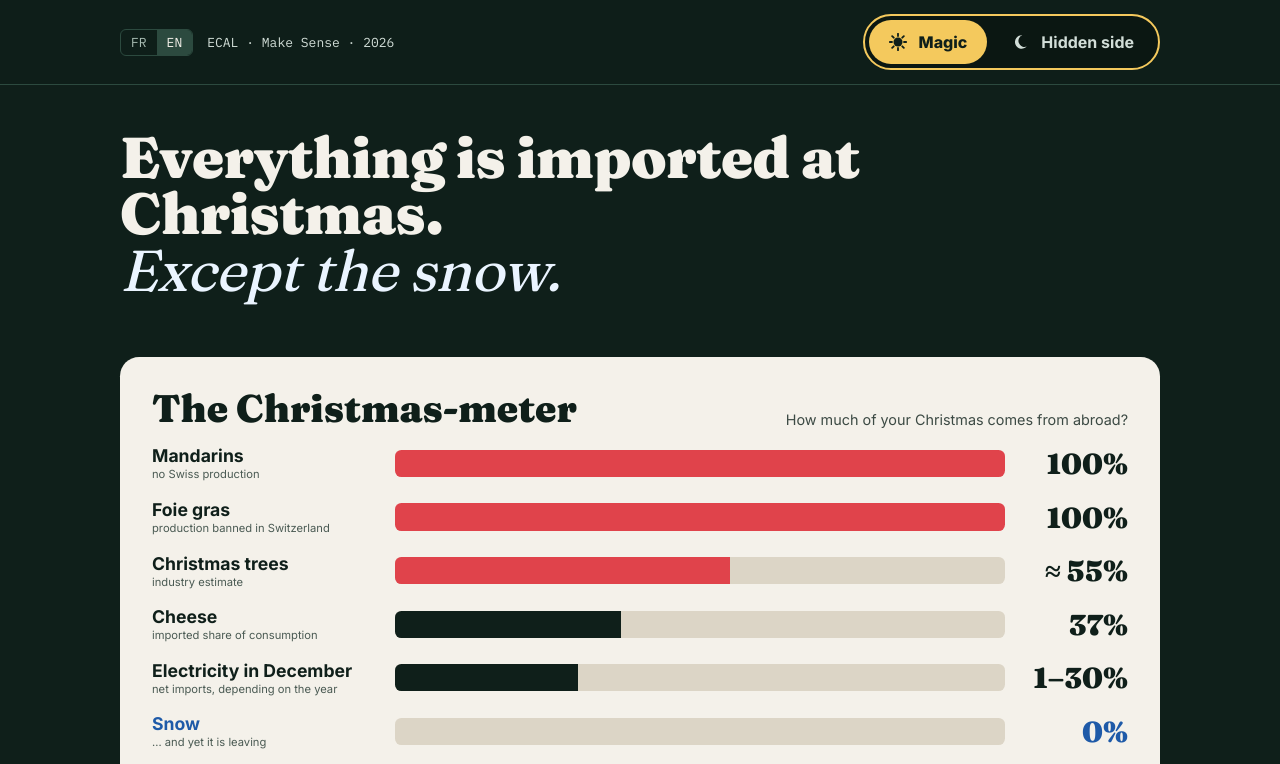
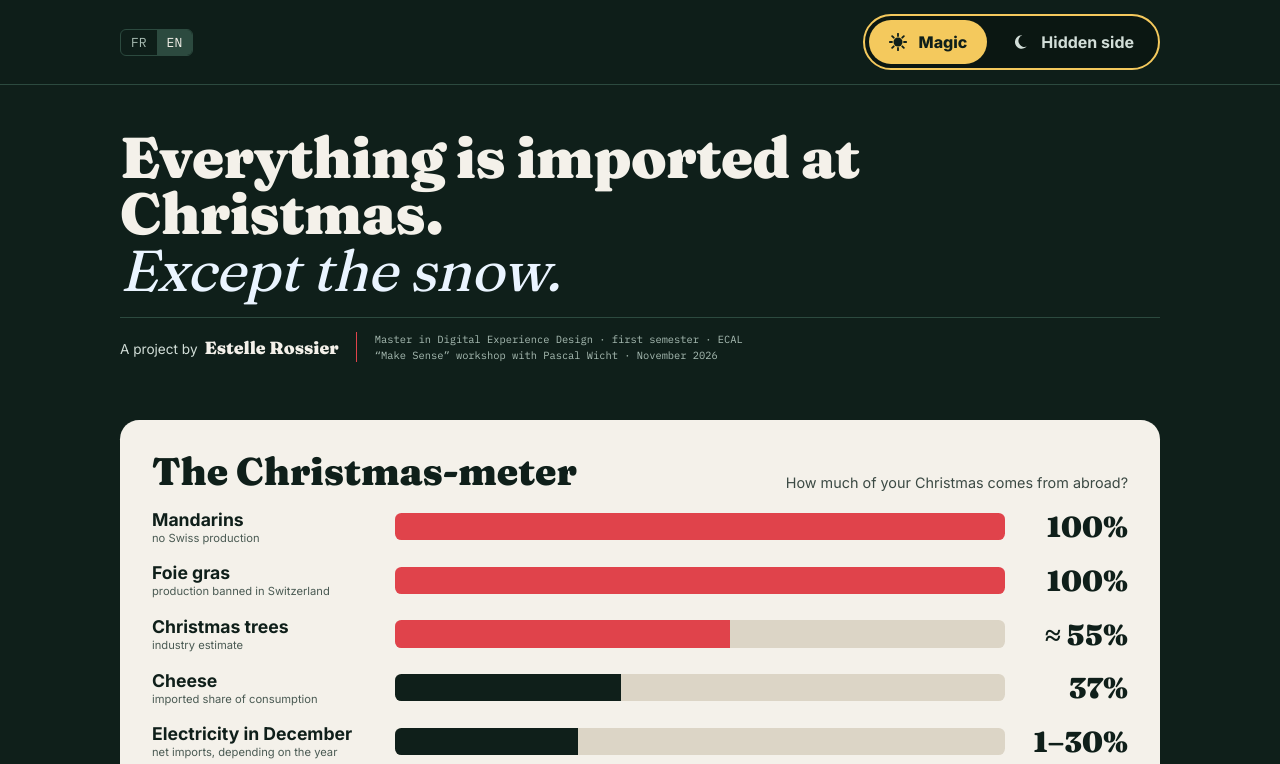
Before and after one commit to StellaM3/snow-not-included, a website built with Vite: page index.html in a window 1280 px wide. Shown: the top 764 px of the page. Built offline with nearby package versions, Linux system fonts and the light colour scheme.

Commit message:
Signature sous le titre : Estelle Rossier, Master DXD 1er semestre, workshop Make Sense avec Pascal Wicht
Co-Authored-By: Claude Opus 5.5 <noreply@anthropic.com>
Claude-Session: https://claude.ai/code/session_01QB56uT95M3EbURY2XDpeat

```diff
--- a/src/i18n.js
+++ b/src/i18n.js
@@ -223,6 +223,9 @@ export const DICT = {
 
 // ---------- Textes ajoutés (v2) ----------
 Object.assign(DICT.fr, {
+  byBy: 'Un projet de',
+  byLines: ['Master Digital Experience Design · 1er semestre · ECAL', 'Workshop « Make Sense » avec Pascal Wicht · novembre 2026'],
+  credits: 'Estelle Rossier · Master Digital Experience Design (1er semestre), ECAL · workshop « Make Sense » avec Pascal Wicht · 2026',
   yearShown: 'Année affichée',
   voyageLead: (y) => `La carte montre <b>une seule année à la fois</b> (ici ${y}). Choisis un produit : chaque ligne relie un pays fournisseur à la Suisse, son épaisseur montre combien on en importe.`,
   voyageIn: (y) => `en ${y}`,
@@ -263,6 +266,9 @@ Object.assign(DICT.fr, {
   millions: 'millions',
 })
 Object.assign(DICT.en, {
+  byBy: 'A project by',
+  byLines: ['Master in Digital Experience Design · first semester · ECAL', '“Make Sense” workshop with Pascal Wicht · November 2026'],
+  credits: 'Estelle Rossier · Master in Digital Experience Design (first semester), ECAL · “Make Sense” workshop with Pascal Wicht · 2026',
   yearShown: 'Year shown',
   voyageLead: (y) => `The map shows <b>one year at a time</b> (here ${y}). Pick a product: each line links a supplier country to Switzerland, and its thickness shows how much we import.`,
   voyageIn: (y) => `in ${y}`,
--- a/src/main.js
+++ b/src/main.js
@@ -32,7 +32,6 @@ function topbar() {
   return `<div class="topbar">
     <div class="meta">
       <span class="lang" role="group" aria-label="Langue / Language"><button class="${lang === 'fr' ? 'on' : ''}" data-lang="fr" aria-pressed="${lang === 'fr'}">FR</button><button class="${lang === 'en' ? 'on' : ''}" data-lang="en" aria-pressed="${lang === 'en'}">EN</button></span>
-      <span class="meta-txt">${T.meta}</span>
     </div>
     <div class="switch-wrap">
       <div class="switch" role="group" aria-label="${T.lightsAria}">
@@ -47,6 +46,10 @@ function header() {
   return `<header class="header">
     ${hidden ? `<span class="dossier">${T.dossier}</span>` : ''}
     <h1 class="h1">${hidden ? T.h1Hidden : T.h1}</h1>
+    <div class="byline">
+      <span class="by">${T.byBy} <b>Estelle Rossier</b></span>
+      <span class="by-meta">${T.byLines.map((l) => `<span>${l}</span>`).join('')}</span>
+    </div>
   </header>`
 }
 function footer() {
--- a/src/style.css
+++ b/src/style.css
@@ -333,3 +333,10 @@ svg [data-tip] { cursor: crosshair; }
   .cta span { font-size: 20px; }
   .detail svg { max-width: 100%; height: auto; }
 }
+
+/* Signature sous le titre */
+.byline { display: flex; flex-wrap: wrap; align-items: center; gap: 10px 22px; margin-top: 10px; padding-top: 18px; border-top: 1px solid var(--line); width: 100%; }
+.byline .by { font-size: 17px; color: var(--t2); }
+.byline .by b { font-family: var(--serif); font-weight: 900; font-size: 22px; color: var(--t1); margin-left: 4px; }
+.byline .by-meta { display: flex; flex-direction: column; gap: 3px; padding-left: 22px; border-left: 2px solid var(--red); font-family: var(--mono); font-size: 13px; color: var(--t3); }
+@media (max-width: 680px) { .byline .by-meta { padding-left: 14px; } }
```
